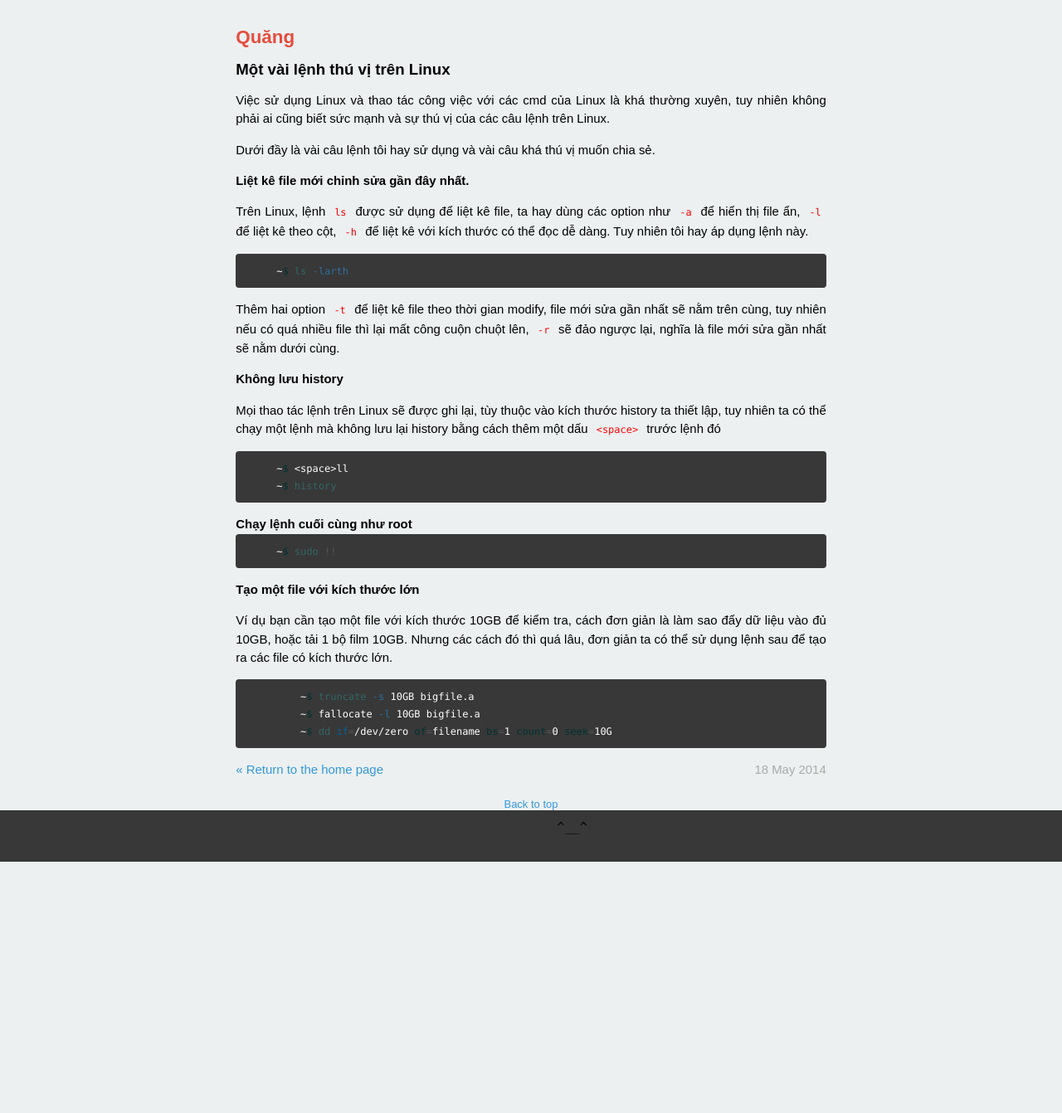
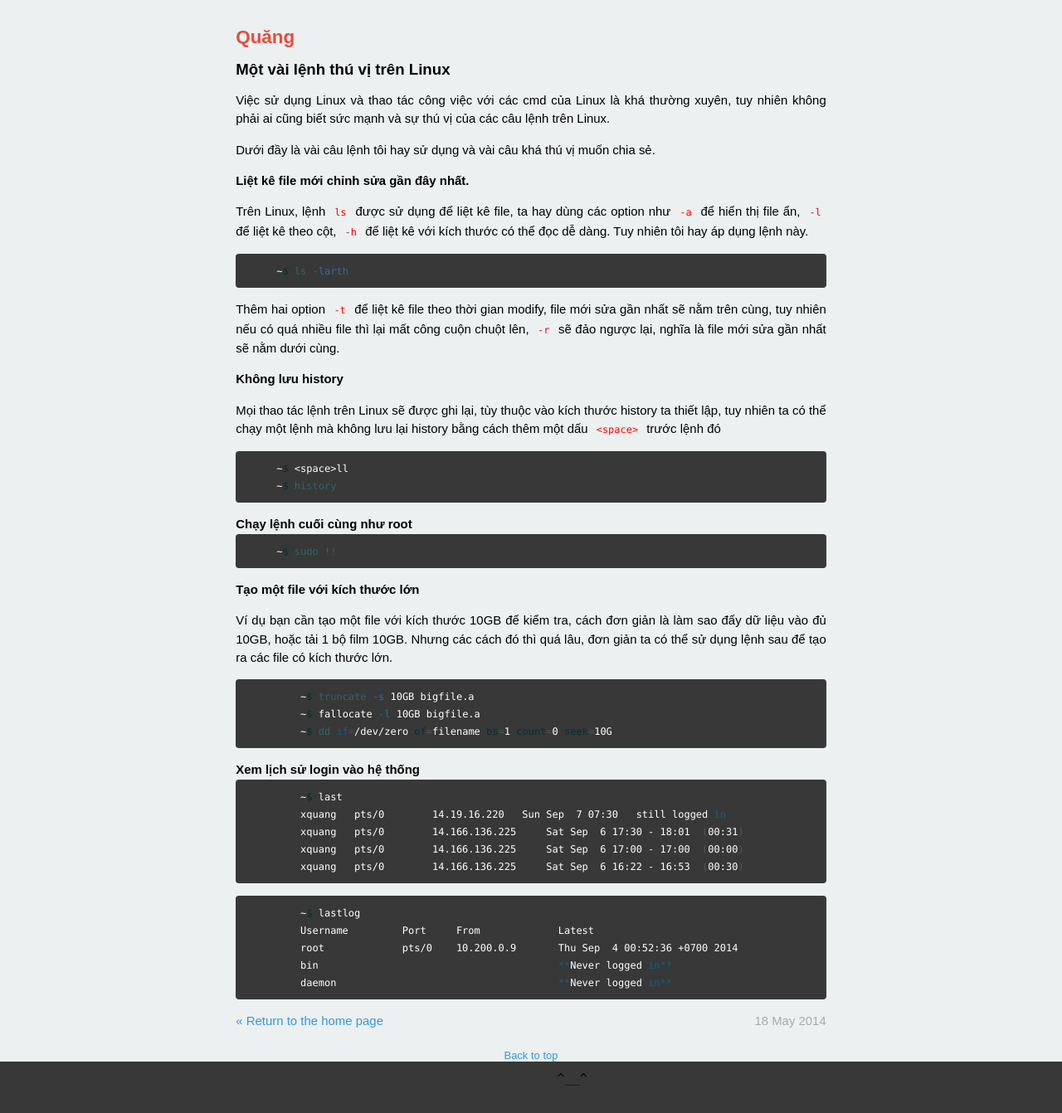
Before and after one commit to gitter-badger/xluffy.github.io, a Jekyll site: the page built from _posts/2014-05-18-fun-cmd-in-linux.md, in a window 1280 px wide. Shown: the whole page at 83% size. Built offline with Jekyll 4.4.1, drawn with Linux system fonts in a browser that asks for light colours; Markdown is read by kramdown in place of the engine named in the settings; before the commit the page ends 1039 px from its top, so only the background shows below that.

Commit message:
lệnh kiềm tra ai login vào hệ thống

````diff
--- a/_posts/2014-05-18-fun-cmd-in-linux.md
+++ b/_posts/2014-05-18-fun-cmd-in-linux.md
@@ -48,3 +48,21 @@ Ví dụ bạn cần tạo một file với kích thước 10GB để kiểm tra
 	~$ fallocate -l 10GB bigfile.a
 	~$ dd if=/dev/zero of=filename bs=1 count=0 seek=10G
 ```
+
+### Xem lịch sử login vào hệ thống
+
+```bash
+	~$ last
+	xquang   pts/0        14.19.16.220   Sun Sep  7 07:30   still logged in
+	xquang   pts/0        14.166.136.225     Sat Sep  6 17:30 - 18:01  (00:31)
+	xquang   pts/0        14.166.136.225     Sat Sep  6 17:00 - 17:00  (00:00)
+	xquang   pts/0        14.166.136.225     Sat Sep  6 16:22 - 16:53  (00:30)
+```
+
+```bash
+	~$ lastlog
+	Username         Port     From             Latest
+	root             pts/0    10.200.0.9       Thu Sep  4 00:52:36 +0700 2014
+	bin                                        **Never logged in**
+	daemon                                     **Never logged in**
+```
````
